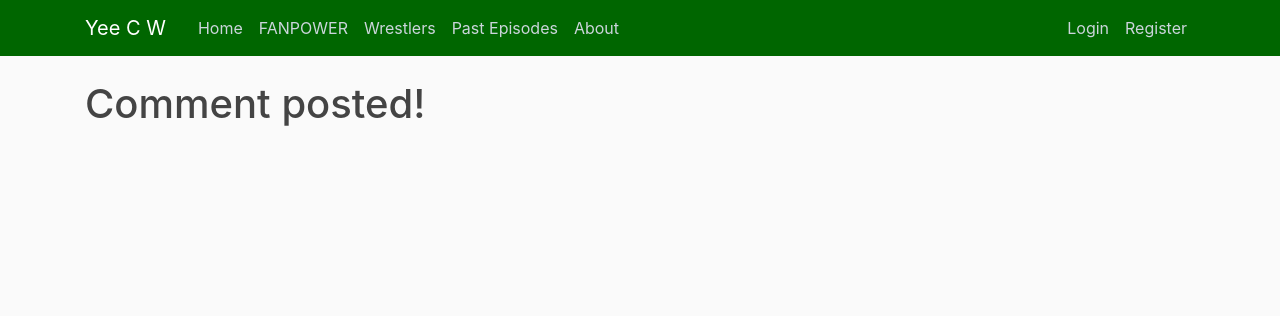
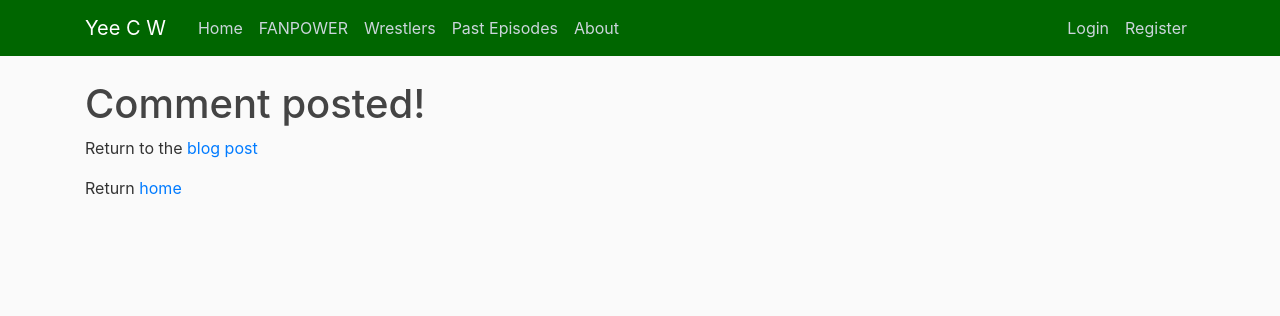
Before and after one commit to chaostime/YeeCW, a Django app: page /commented/ in a window 1280 px wide. Shown: the top 316 px of the page. Run offline with Django 3.2, Linux system fonts and the light colour scheme; some libraries are stand-ins or nearby versions.

Commit message:
Add links on comment posted page

```diff
--- a/yeecw/blog/templates/blog/comment_posted.html
+++ b/yeecw/blog/templates/blog/comment_posted.html
@@ -1,4 +1,6 @@
 {% extends "blog/base.html" %}
 {% block content %}
     <h1>Comment posted!</h1>
+    <p>Return to the <a href="{{ request.META.HTTP_REFERER }}">blog post</a></p>
+    <p>Return <a href="{% url 'blog:blog-home' %}">home</a></p>
 {% endblock content %}
```
